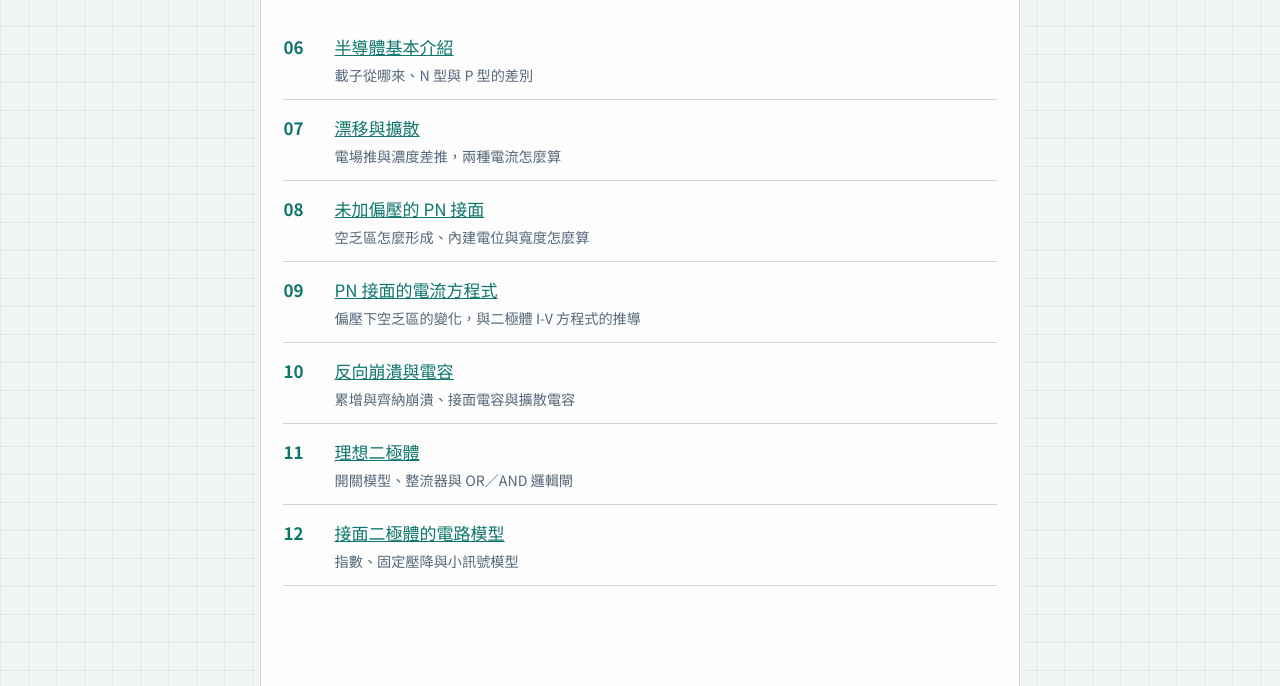
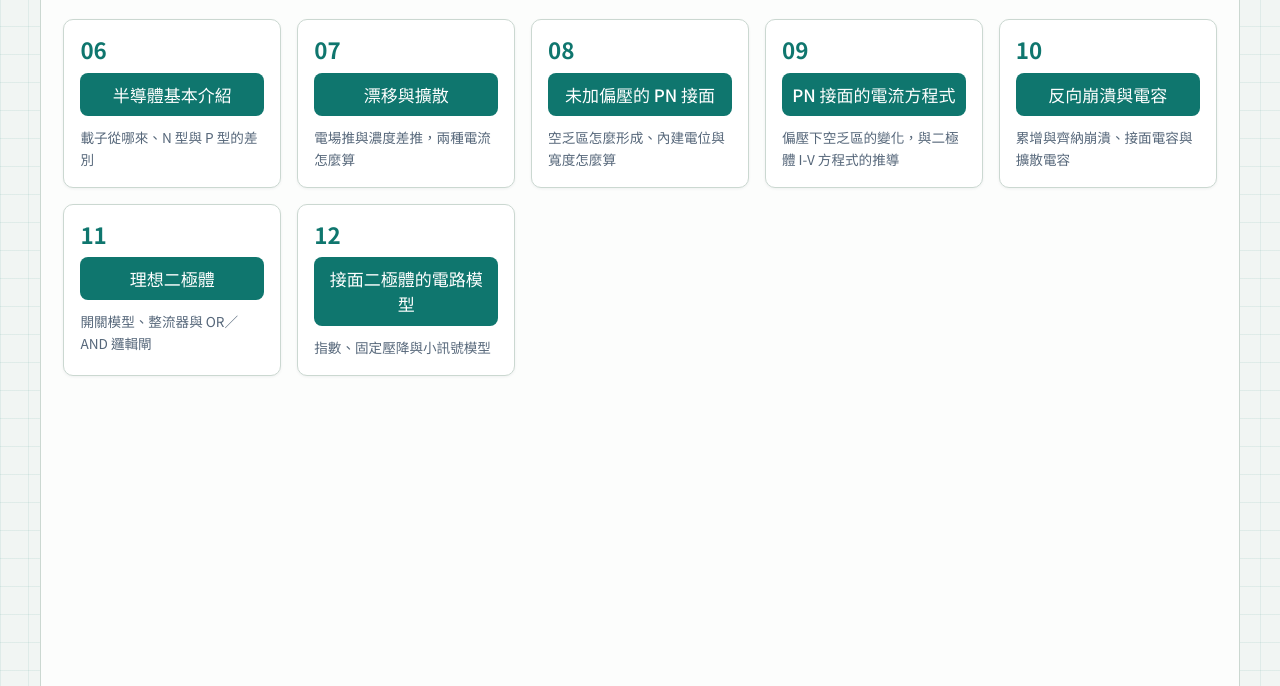
Before and after one commit to owo0518/Week9HW, a plain HTML site: page index.html in a window 1280 px wide. Shown: the part 114-800 px from the top of the page. Drawn offline with Linux system fonts and the light colour scheme.

Commit message:
Update style.css

```diff
--- a/assets/style.css
+++ b/assets/style.css
@@ -19,6 +19,15 @@ h2{margin:2.6rem 0 .8rem;padding-bottom:.3rem;border-bottom:2px solid var(--ink)
 .steps{padding-left:1.4rem}.steps li{margin:.4rem 0}
 table{border-collapse:collapse;width:100%}th,td{border:1px solid var(--line);padding:.4rem .6rem;text-align:left}
 footer{margin-top:3rem;padding-top:1rem;border-top:1px solid var(--line);font-size:.85rem;color:var(--muted)}
-.lessons{list-style:none;padding:0}.lessons li{padding:.7rem 0;border-bottom:1px solid var(--line)}
-.lessons .n{display:inline-block;width:3.2rem;font-weight:700;color:var(--accent)}
-.lessons .todo{color:var(--muted)}.lessons small{display:block;margin-left:3.2rem;color:var(--muted)}
+main:has(.lessons){max-width:1200px}
+.lessons{list-style:none;padding:0;margin:1.4rem 0 0;display:grid;grid-template-columns:repeat(5,1fr);gap:1rem}
+.lessons li{display:flex;flex-direction:column;align-items:stretch;padding:1rem;border:1px solid var(--line);border-radius:10px;background:#fff;box-shadow:0 1px 3px rgba(18,38,58,.06)}
+.lessons .n{display:block;width:auto;font-weight:700;font-size:1.4rem;line-height:1.2;color:var(--accent)}
+.lessons a{display:block;margin:.6rem 0 .7rem;padding:.55rem .6rem;border-radius:8px;background:var(--accent);color:#fff;font-weight:500;line-height:1.5;text-align:center;text-decoration:none;transition:background .15s}
+.lessons a:hover{background:#0b5a54}
+.lessons a:focus-visible{outline:3px solid var(--ink);outline-offset:2px}
+.lessons .todo{color:var(--muted)}
+.lessons small{display:block;margin-left:0;font-size:.85rem;line-height:1.6;color:var(--muted)}
+@media (max-width:1100px){.lessons{grid-template-columns:repeat(3,1fr)}}
+@media (max-width:700px){.lessons{grid-template-columns:repeat(2,1fr)}}
+@media (max-width:420px){.lessons{grid-template-columns:1fr}}
```
